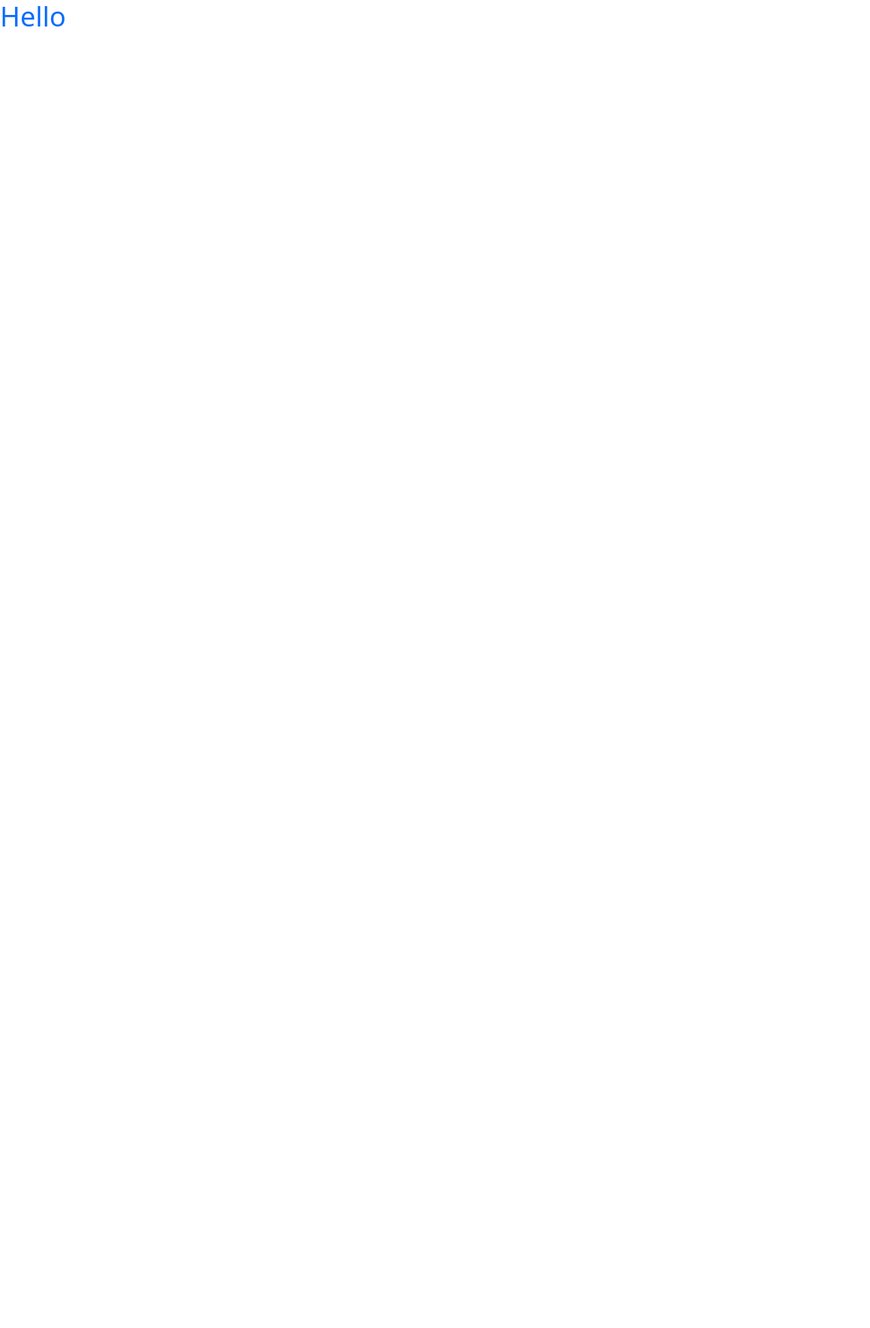
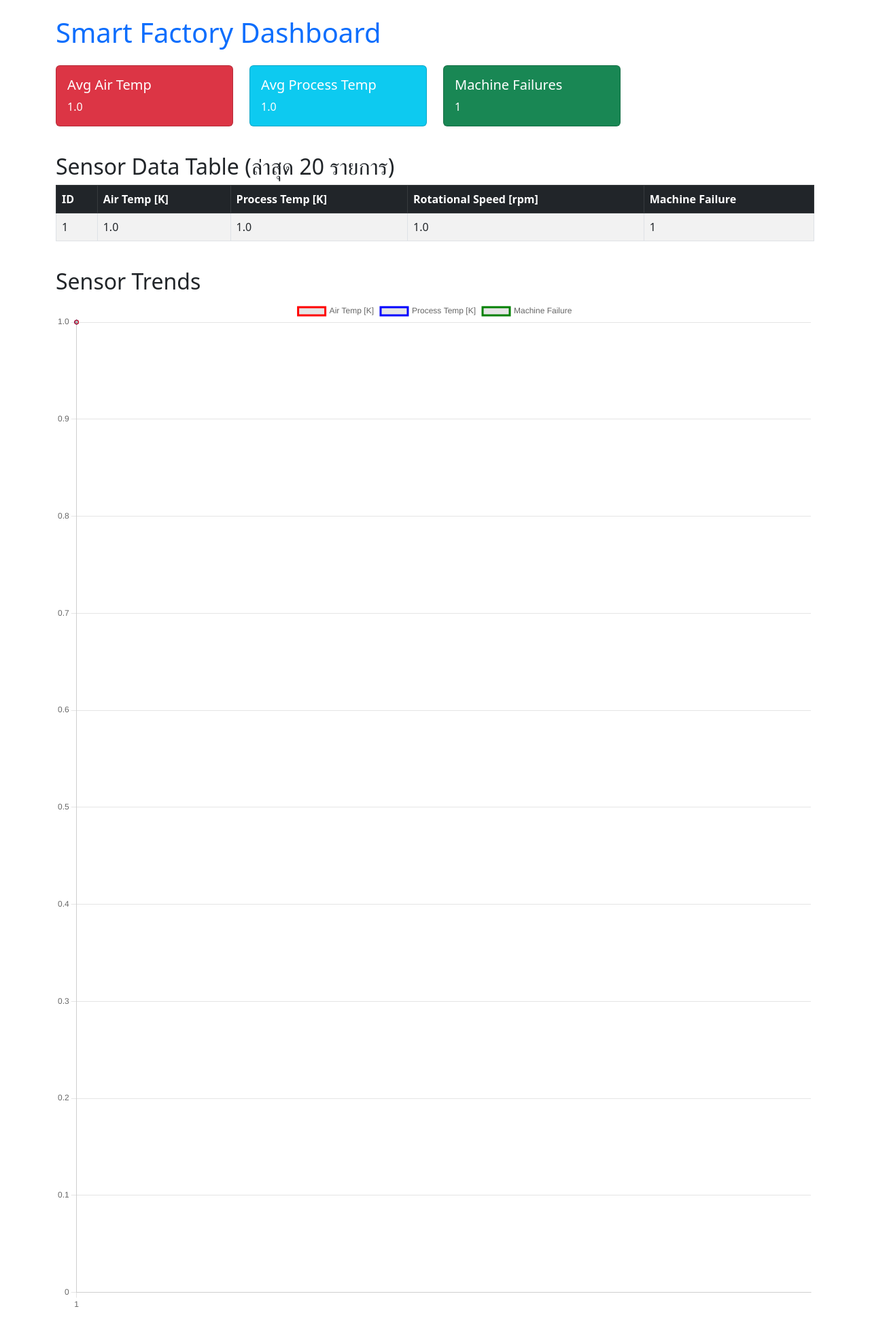
Before and after one commit to DoZo18/smart-factory, a Django app: page / in a window 1280 px wide. Before the commit the page is almost empty. Shown: the whole page at 68% size. Before the commit the page ends 39 px from the top, so only its background shows below. Run offline with Django 5.2, Linux system fonts and the light colour scheme; tables that the repository leaves empty hold one stand-in row (values such as "Sample post").

Commit message:
create dashboard page

```diff
--- a/backend/sensor/templates/sensor/dashboard.html
+++ b/backend/sensor/templates/sensor/dashboard.html
@@ -1,17 +1,114 @@
 <!DOCTYPE html>
 <html>
 <head>
-    <title>My Page</title>
+    <title>Smart Factory Dashboard</title>
+    <!-- Bootstrap 5 CSS -->
+    <link href="https://cdn.jsdelivr.net/npm/bootstrap@5.3.0/dist/css/bootstrap.min.css" rel="stylesheet">
+    <!-- Chart.js -->
+    <script src="https://cdn.jsdelivr.net/npm/chart.js"></script>
+</head>
+<body class="p-4">
 
-    <!-- CSS -->
-    <link href="https://cdn.jsdelivr.net/npm/bootstrap@5.3.0/dist/css/bootstrap.min.css" rel="stylesheet">
-</head>
+<div class="container">
+    <h1 class="text-primary mb-4">Smart Factory Dashboard</h1>
 
-<body>
+    <!-- KPI Cards -->
+    <div class="row mb-4">
+        <div class="col-md-3">
+            <div class="card text-white bg-danger mb-3">
+                <div class="card-body">
+                    <h5 class="card-title">Avg Air Temp</h5>
+                    <p class="card-text">{{ avg_air_temp }}</p>
+                </div>
+            </div>
+        </div>
+        <div class="col-md-3">
+            <div class="card text-white bg-info mb-3">
+                <div class="card-body">
+                    <h5 class="card-title">Avg Process Temp</h5>
+                    <p class="card-text">{{ avg_process_temp }}</p>
+                </div>
+            </div>
+        </div>
+        <div class="col-md-3">
+            <div class="card text-white bg-success mb-3">
+                <div class="card-body">
+                    <h5 class="card-title">Machine Failures</h5>
+                    <p class="card-text">{{ total_fail }}</p>
+                </div>
+            </div>
+        </div>
+    </div>
 
-    <h1 class="text-primary">Hello</h1>
+    <!-- Sensor Table -->
+    <h2>Sensor Data Table (ล่าสุด {{ limit }} รายการ)</h2>
+    <div class="table-responsive mb-4">
+        <table class="table table-striped table-bordered">
+            <thead class="table-dark">
+                <tr>
+                    <th>ID</th>
+                    <th>Air Temp [K]</th>
+                    <th>Process Temp [K]</th>
+                    <th>Rotational Speed [rpm]</th>
+                    <th>Machine Failure</th>
+                </tr>
+            </thead>
+            <tbody>
+                {% for d in data %}
+                <tr>
+                    <td>{{ d.id }}</td>
+                    <td>{{ d.air_temperature }}</td>
+                    <td>{{ d.process_temperature }}</td>
+                    <td>{{ d.rotational_speed }}</td>
+                    <td>{{ d.machine_failure }}</td>
+                </tr>
+                {% endfor %}
+            </tbody>
+        </table>
+    </div>
 
-    <!-- JS -->
-    <script src="https://cdn.jsdelivr.net/npm/bootstrap@5.3.0/dist/js/bootstrap.bundle.min.js"></script>
+    <!-- Chart -->
+    <h2>Sensor Trends</h2>
+    <canvas id="sensorChart" height="400"></canvas>
+</div>
+
+<script>
+    const ctx = document.getElementById('sensorChart').getContext('2d');
+    const sensorChart = new Chart(ctx, {
+        type: 'line',
+        data: {
+            labels: {{ labels|safe }},
+            datasets: [
+                {
+                    label: 'Air Temp [K]',
+                    data: {{ air_temp|safe }},
+                    borderColor: 'red',
+                    fill: false
+                },
+                {
+                    label: 'Process Temp [K]',
+                    data: {{ process_temp|safe }},
+                    borderColor: 'blue',
+                    fill: false
+                },
+                {
+                    label: 'Machine Failure',
+                    data: {{ machine_fail|safe }},
+                    borderColor: 'green',
+                    fill: false
+                }
+            ]
+        },
+        options: {
+            responsive: true,
+            scales: {
+                y: { beginAtZero: true }
+            }
+        }
+    });
+</script>
+
+<!-- Bootstrap JS -->
+<script src="https://cdn.jsdelivr.net/npm/bootstrap@5.3.0/dist/js/bootstrap.bundle.min.js"></script>
 </body>
 </html>
--- a/backend/sensor/views.py
+++ b/backend/sensor/views.py
@@ -1,4 +1,29 @@
+import json
 from django.shortcuts import render
+from .models import SensorData
 
 def dashboard(request):
-    return render(request, 'sensor/dashboard.html')
+    limit = int(request.GET.get('limit', 20))
+    data      = SensorData.objects.all().order_by('id')[:limit]
+    data_list = list(data)
+
+    air_temp     = [d.air_temperature for d in data_list]
+    process_temp = [d.process_temperature for d in data_list]
+    machine_fail = [d.machine_failure for d in data_list]
+    labels       = [str(d.id) for d in data_list]
+
+    context = {
+        # HTML ใช้
+        'limit':            limit,
+        'data':             data,
+        'avg_air_temp':     round(sum(air_temp) / len(air_temp), 2) if air_temp else "N/A",
+        'avg_process_temp': round(sum(process_temp) / len(process_temp), 2) if process_temp else "N/A",
+        'total_fail':       sum(machine_fail),
+        # JavaScript ใช้
+        'labels':           json.dumps(labels),
+        'air_temp':         json.dumps(air_temp),
+        'process_temp':     json.dumps(process_temp),
+        'machine_fail':     json.dumps(machine_fail),
+    }
+    print(data)
+    return render(request, 'sensor/dashboard.html', context)
```
Also changed, not shown: 1 other file.
